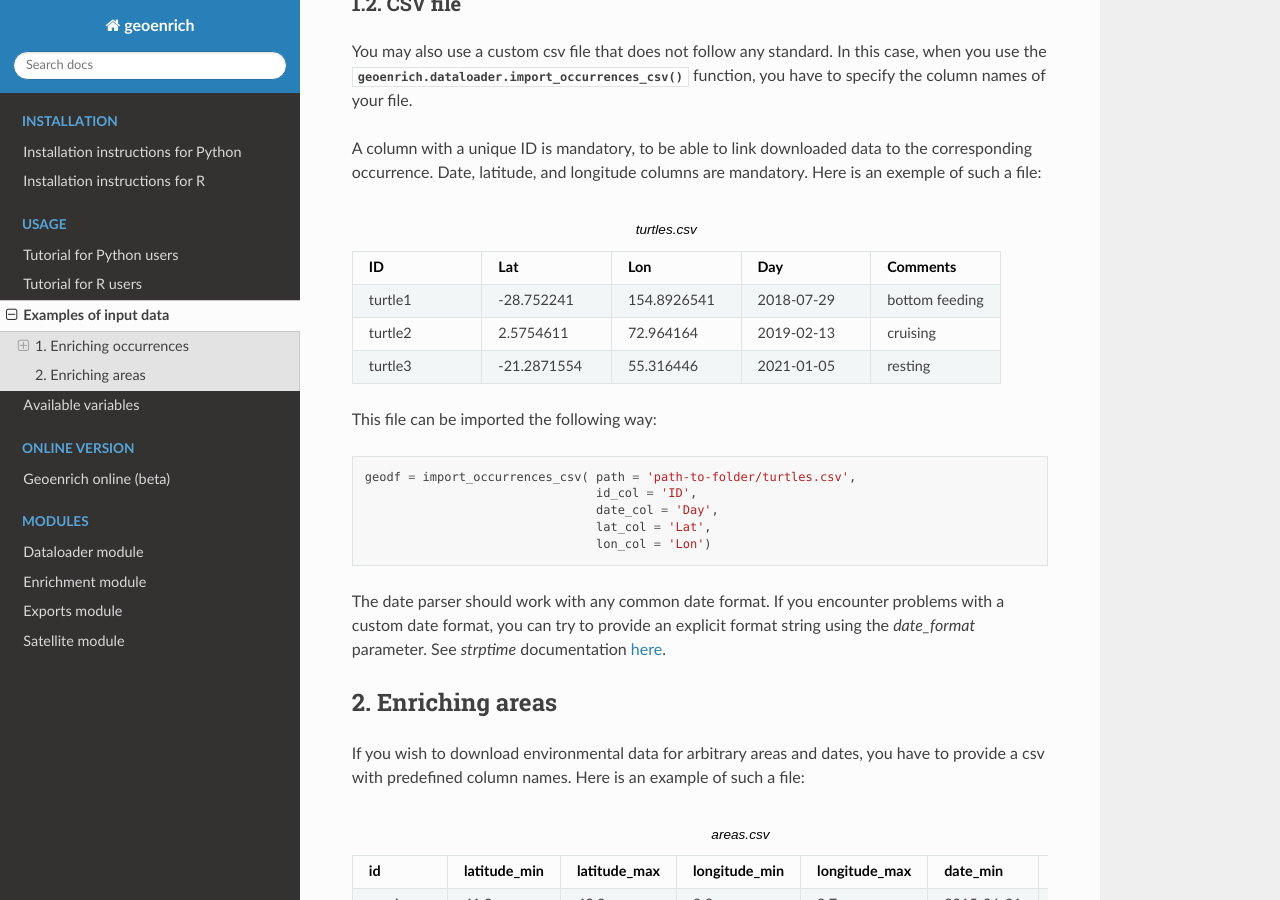
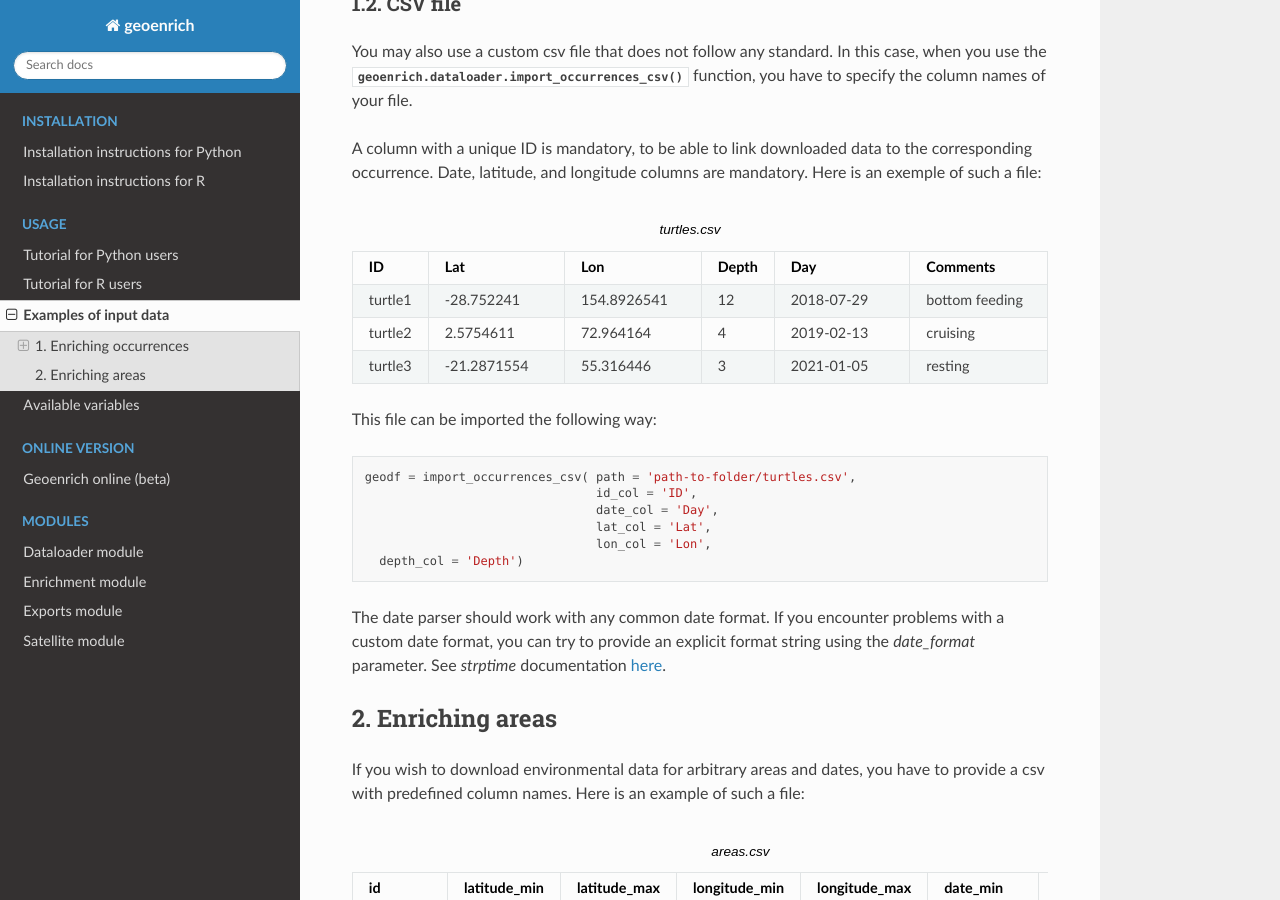
Before and after one commit to IRDG2OI/geoenrich, a Sphinx documentation site: the page built from docs/source/examples.rst, in a window 1280 px wide and 900 px high, scrolled down 445 px. Built offline with Sphinx 7.4.7 and the Read the Docs theme 3.1.0, drawn with Linux system fonts in a browser that asks for light colours.

Commit message:
Added depth information to turtles example file and updated documentation

```diff
--- a/docs/source/examples.rst
+++ b/docs/source/examples.rst
@@ -19,27 +19,31 @@ You may also use a custom csv file that does not follow any standard. In this ca
 A column with a unique ID is mandatory, to be able to link downloaded data to the corresponding occurrence. Date, latitude, and longitude columns are mandatory. Here is an exemple of such a file:
 
 .. list-table:: turtles.csv
-   :widths: 20 20 20 20 20
+   :widths: 10 20 20 10 20 20
    :header-rows: 1
 
    * - ID
      - Lat
      - Lon
+     - Depth
      - Day
      - Comments
    * - turtle1
      - -28.752241
      - 154.8926541
+     - 12
      - 2018-07-29
      - bottom feeding
    * - turtle2
      - 2.5754611
      - 72.964164
+     - 4
      - 2019-02-13
      - cruising
    * - turtle3
      - -21.2871554
      - 55.316446
+     - 3
      - 2021-01-05
      - resting
 
@@ -49,7 +53,8 @@ This file can be imported the following way::
 					id_col = 'ID',
 					date_col = 'Day',
 					lat_col = 'Lat',
-					lon_col = 'Lon')
+					lon_col = 'Lon',
+          depth_col = 'Depth')
 
 The date parser should work with any common date format. If you encounter problems with a custom date format, you can try to provide an explicit format string using the *date_format* parameter. See *strptime* documentation `here <https://docs.python.org/3/library/datetime.html#strftime-and-strptime-behavior>`_.
 
```
Also changed, not shown: 1 other file.
